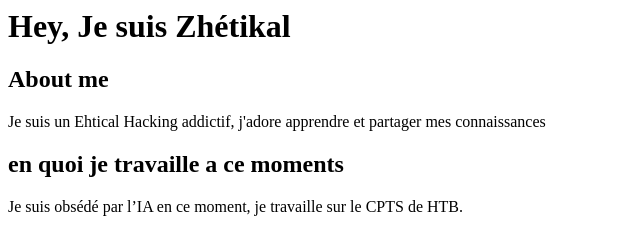
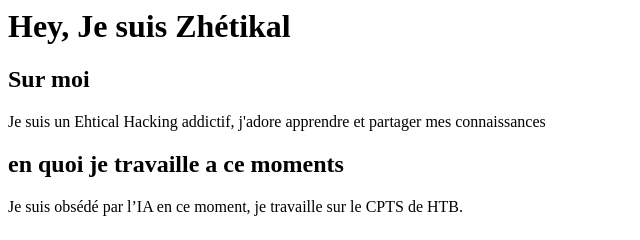
Before and after one commit to Zhetikal/myweb, a plain HTML site: page index.html in a window 1280 px wide. Shown: the full height of the page, 0-640 px from the left. Drawn offline with Linux system fonts and the light colour scheme.

Commit message:
Update index.html

```diff
--- a/index.html
+++ b/index.html
@@ -4,7 +4,7 @@
         Hey, Je suis Zhétikal
     </h1>
     <body>
-        <h2>About me</h2>
+        <h2>Sur moi</h2>
         <p>
             Je suis un Ehtical Hacking addictif, j'adore apprendre et partager mes connaissances
         </p>
```
